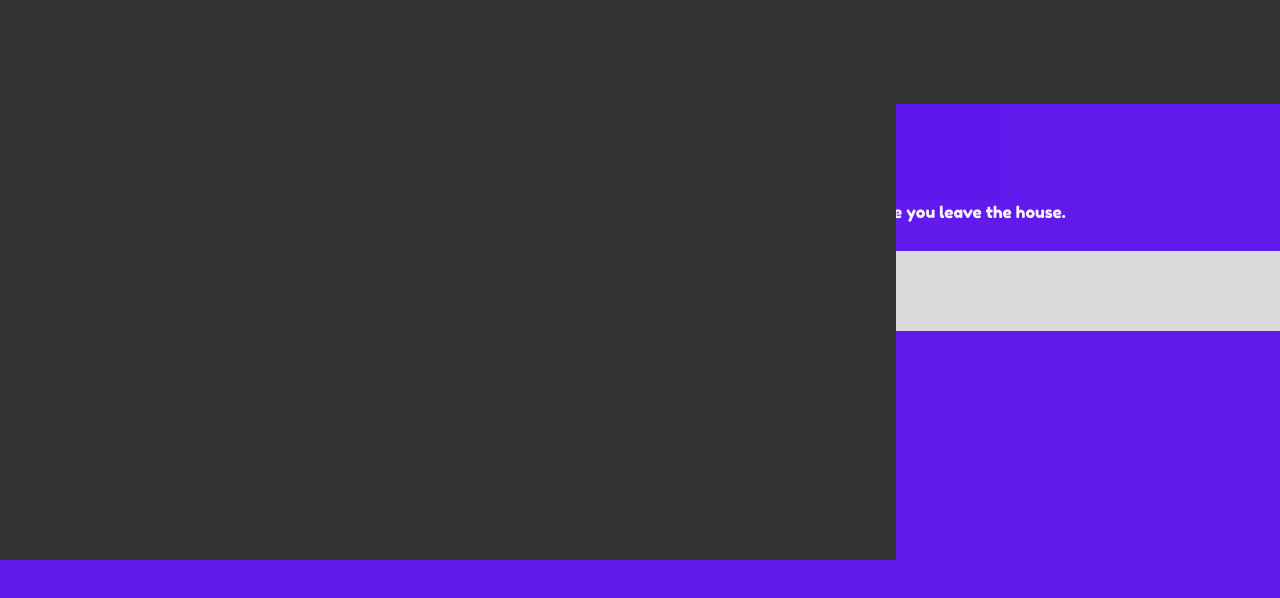
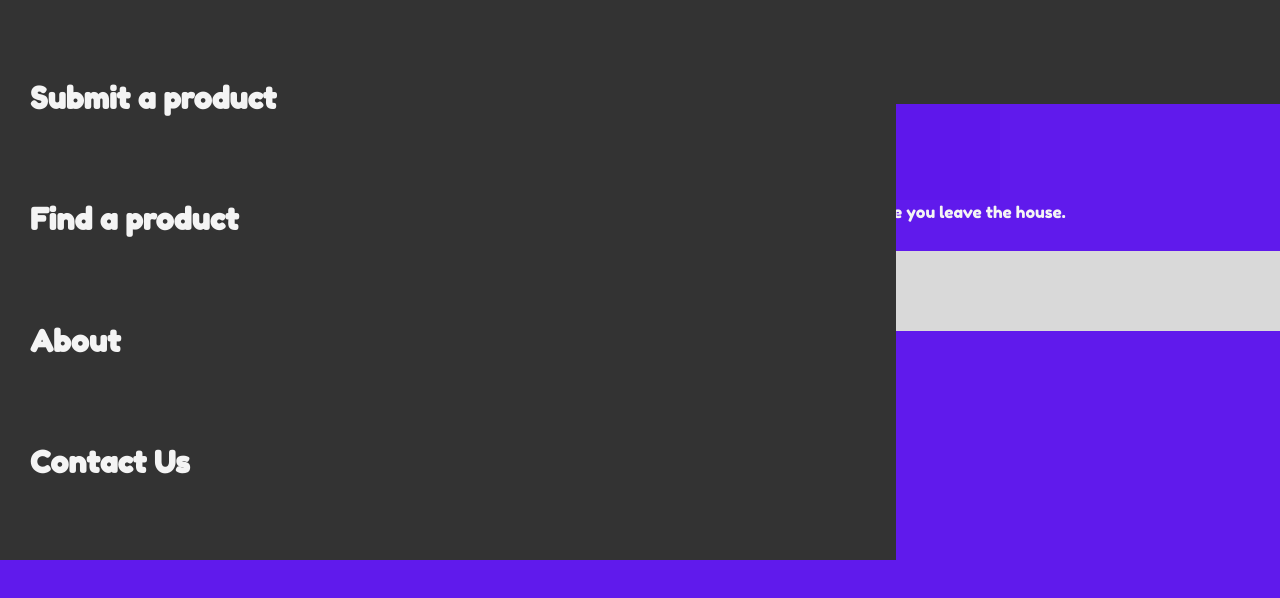
Before and after one commit to too-dark-park/uk-vs-covid-hack-whats-in-stock, a React (Create React App) app in the folder frontend/: page / in a window 1280 px wide. Shown: the top 598 px of the page. Built offline with nearby package versions, Linux system fonts and the light colour scheme; no server answers.

Commit message:
Adding menu items and styling

```diff
--- a/frontend/src/App.css
+++ b/frontend/src/App.css
@@ -73,6 +73,14 @@ body {
   z-index: 2;
 }
 
+.menu-open a {
+  text-decoration: none;
+  font-size: 30px;
+  color: var(--light-color);
+  line-height: -1;
+  padding-left: 1em;
+}
+
 footer {
   height: 10vh;
   width: 100vw;
--- a/frontend/src/layout/Menu.js
+++ b/frontend/src/layout/Menu.js
@@ -12,8 +12,10 @@ export default function Menu() {
       </nav>
 
       <main className='menu-open'>
-
-
+        <h4><a href='/'>Submit a product</a></h4>
+        <h4><a href='/'>Find a product</a></h4>
+        <h4><a href='/'>About</a></h4>
+        <h4><a href='/'>Contact Us</a></h4>
       </main>
     </>
   );
```
